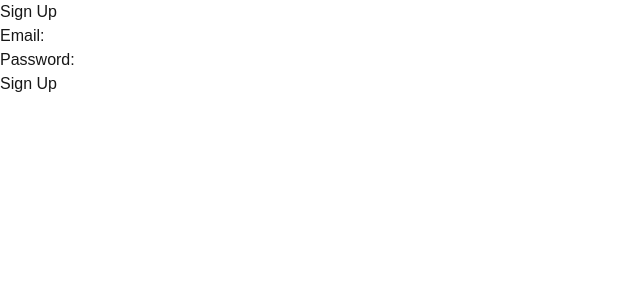
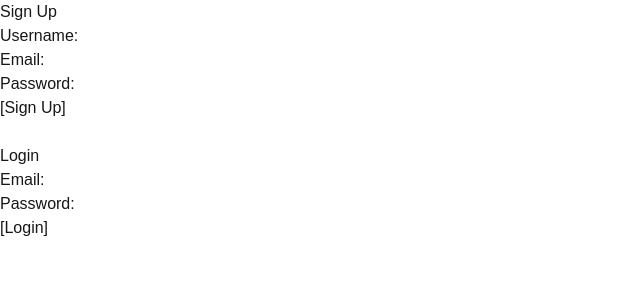
Before and after one commit to vliu36/circuit-link, a Next.js app in the folder client/: page /register in a window 1280 px wide. Shown: the top 300 px of the page, without its empty margins (0-640 px from the left). Built offline with nearby package versions, Linux system fonts and the light colour scheme.

Commit message:
Update page.tsx

```diff
--- a/client/app/register/page.tsx
+++ b/client/app/register/page.tsx
@@ -1,65 +1,65 @@
 "use client";
 
 import { initializeApp } from "firebase/app";
-import { getAuth, createUserWithEmailAndPassword } from "firebase/auth";
+import { getAuth, createUserWithEmailAndPassword, signInWithEmailAndPassword } from "firebase/auth";
 import React, { useState } from "react";
 
 // ~~~~~~~~~~~~~~~~~~~~~~~~~~~~~~~~ This was used in local testing, will probably delete later ~~~~~~~~~~~~~~~~~~~~~~~~~~~~~~~~ //
 // const firebaseConfig = {
-// apiKey: process.env.NEXT_PUBLIC_FIREBASE_API_KEY,
-// authDomain: process.env.NEXT_PUBLIC_FIREBASE_AUTH_DOMAIN,
-// projectId: process.env.NEXT_PUBLIC_FIREBASE_PROJECT_ID,
-// storageBucket: process.env.NEXT_PUBLIC_FIREBASE_STORAGE_BUCKET,
-// messagingSenderId: process.env.NEXT_PUBLIC_FIREBASE_MESSAGING_SENDER_ID,
-// appId: process.env.NEXT_PUBLIC_FIREBASE_APP_ID,
-// measurementId: process.env.NEXT_PUBLIC_FIREBASE_MEASUREMENT_ID
+// apiKey: "",
+// authDomain: "",
+// projectId: "",
+// storageBucket: "",
+// messagingSenderId: "",
+// appId: "",
+// measurementId: ""
 // };
-const app = initializeApp();        // <-------- This would have 'firebaseConfig' in the parentheses during local testing.
+
+// const app = initializeApp(firebaseConfig);          // <-------- This is used in local testing, make sure to put credentials in firebaseConfig if you're local testing
+const app = initializeApp();
 
 // Creates a user in Firebase Authentication
 export default function SignUp() {
 
     // Get the authentication instance from the Firebase app
     const auth = getAuth();
-
     // Initialize state for the form fields (name, email, password)
-    const [name, setName] = useState("");
-
+    const [username, setName] = useState("");
     // The user's email address will be stored in this state variable
     const [email, setEmail] = useState("");
-
     // The user's password will be stored in this state variable
     const [password, setPassword] = useState("");
-
     // A message to display to the user (e.g. "Signup successful!" or "Error: ...")
     const [message, setMessage] = useState<string | null>(null);
-
     // Indicates whether the registration process is currently loading
     const [loading, setLoading] = useState(false);
 
+    // ---------------------------------------------------------------- BEGINNING OF USER REGISTRATION ---------------------------------------------------------------- //
     // Define a function to handle form submission and create a new user
     async function register(e: React.FormEvent<HTMLFormElement>) {
         // Prevent the default form submission behavior (i.e. don't reload the page)
         e.preventDefault();
 
-        // Clear any existing error message
-        setMessage(null);
+        // Initial message
+        setMessage("Signing up...");
+        const regFail = "Sign Up Failed.";
+        const regSuccess = "Sign Up Successful!"
 
         // Set loading state to true, indicating that the registration process is underway
         setLoading(true);
 
         try {
-            // Call `createUserWithEmailAndPassword` to create a new user in Firebase Authentication
+            // Call 'createUserWithEmailAndPassword' to create a new user in Firebase Authentication
             const userCredential = await createUserWithEmailAndPassword(auth, email, password);
 
-            // Get the newly created user object from the `userCredential`
+            // Get the newly created user object from the 'userCredential'
             const user = userCredential.user;
 
-            // Important note: call the method (`getIdToken`) with parentheses to execute it
+            // Important note: call the method ('getIdToken') with parentheses to execute it
             const idToken = await user.getIdToken();
 
             // POST to your backend to create a profile, etc.
-            // Use the `fetch` API to send a request to your server
+            // Use the 'fetch' API to send a request to your server
             const res = await fetch("http://localhost:2400/api/users/register", {
                 method: "POST",
                 headers: {
@@ -67,36 +67,132 @@ export default function SignUp() {
                     "Content-Type": "application/json",
                     "Authorization": `Bearer ${idToken}`
                 },
-                body: JSON.stringify({ email, password }), // <--- include any extra data you want server-side
+                body: JSON.stringify({ email, password, username }), // <--- include any extra data you want server-side
             });
 
             // Check if the response was successful (200-299)
             if (!res.ok) {
                 // If not, try to parse the error message from the response body
+                setMessage(regFail);
+                alert(regFail);
                 const errorBody = await res.json().catch(() => ({}));
                 throw new Error(errorBody.error || res.statusText || "Server error");
             } // end if
 
             // If the registration was successful, update the UI with a success message
-            setMessage("Signup successful!");
-            // Optionally clear the form fields and redirect to another page
+            setMessage(regSuccess);
+            // Alert user of successful signup
+            alert(regSuccess);
+            // Clear the form fields and redirect to another page
+            setName("");
             setEmail("");
             setPassword("");
+            // TODO: Redirect to another page ------------------------------------------------------------------------------------------------[!]
         } catch (err) {
             // If an error occurred during registration, display an error message to the user
-            setMessage("Signup failed.");
+            setMessage(regFail);
+            alert(message);
             console.error(err);
         } finally {
             // Regardless of whether an error occurred or not, set loading state to false
             setLoading(false);
         } // end try catch finally
     } // end function register
+    // ---------------------------------------------------------------- END OF USER REGISTRATION ---------------------------------------------------------------- //
 
-    // -------- HTML --------
+    // ---------------------------------------------------------------- BEGINNING OF USER LOGIN ---------------------------------------------------------------- //
+    async function login(e: React.FormEvent<HTMLFormElement>) {
+        // Prevent the default form submission behavior
+        e.preventDefault();
+
+        // Initial message
+        setMessage("Logging in...");
+        const loginFail = "Login failed.";
+        const loginSuccess = "Login successful!";
+        // Set loading state to true while the user is being logged in
+        setLoading(true);
+
+        // Attempt to log in the user with the provided credentials
+        try {
+            // Attempt to log in the user with the provided credentials
+            const userCredential = await signInWithEmailAndPassword(auth, email, password);
+            const user = userCredential.user;
+            const idToken = await userCredential.user.getIdToken();
+
+            // Send idToken to backend for verification
+            const res = await fetch("http://localhost:2400/api/users/login", {
+                method: "POST",
+                headers: {
+                    "Content-Type": "application/json",
+                    "Authorization": `Bearer ${idToken}`
+                },
+                body: JSON.stringify({ email }) // just in case we need it
+            });
+
+            // Check if the response is successful
+            if (!res.ok) {
+                setMessage(loginFail);
+                alert(loginFail);
+                const errorBody = await res.json().catch(() => ({}));
+                throw new Error(errorBody.error || res.statusText || "Server error");
+            } // end if
+
+            // Alert user for successful login
+            setMessage(loginSuccess);
+            alert(loginSuccess);
+            // TODO: Redirect to another page ------------------------------------------------------------------------------------------------[!]
+        } catch (err) {
+            setMessage("Login failed.");
+            alert(loginFail);
+            console.log(err);
+        } finally {
+            setLoading(false);
+        } // end try catch finally
+    } // end function login
+    // ---------------------------------------------------------------- END OF USER LOGIN ---------------------------------------------------------------- //
+
+    // ------------------------ HTML ------------------------
     return (
+    <main>
         <div>
             <h1>Sign Up</h1>
             <form onSubmit={register}>
+                {/* // TODO: Set username policy [i.e. char length, alphabet, spaces] - I'll leave this to frontend --------------------------------[!] */}
+                <label>
+                    Username:
+                    <input
+                    type="text"
+                    name="username"
+                    required
+                    onChange={(e) => setName(e.target.value)}/>
+                </label>
+                <br />
+                <label>
+                    Email:
+                    <input
+                    type="email"
+                    name="email"
+                    required
+                    onChange={(e) => setEmail(e.target.value)}/>
+                </label>
+                <br />
+                {/* // TODO: Set password policy - ditto ------------------------------------------------------------------------------------------------[!] */}
+                <label>
+                    Password:
+                    <input
+                    type="password"
+                    name="password"
+                    required
+                    onChange={(e) => setPassword(e.target.value)}/>
+                </label>
+                <br />
+                <button type="submit">[Sign Up]</button>
+            </form>
+        </div>
+        <br />
+        <div>
+            <h1>Login</h1>
+            <form onSubmit={login}>
                 <label>
                     Email:
                     <input
@@ -115,8 +211,10 @@ export default function SignUp() {
                     onChange={(e) => setPassword(e.target.value)}/>
                 </label>
                 <br />
-            <button type="submit">Sign Up</button>
+                <button type="submit">[Login]</button>
             </form>
+
         </div>
+    </main>
     );
 }
```
Lines whose indentation alone changed are shown as unchanged.
